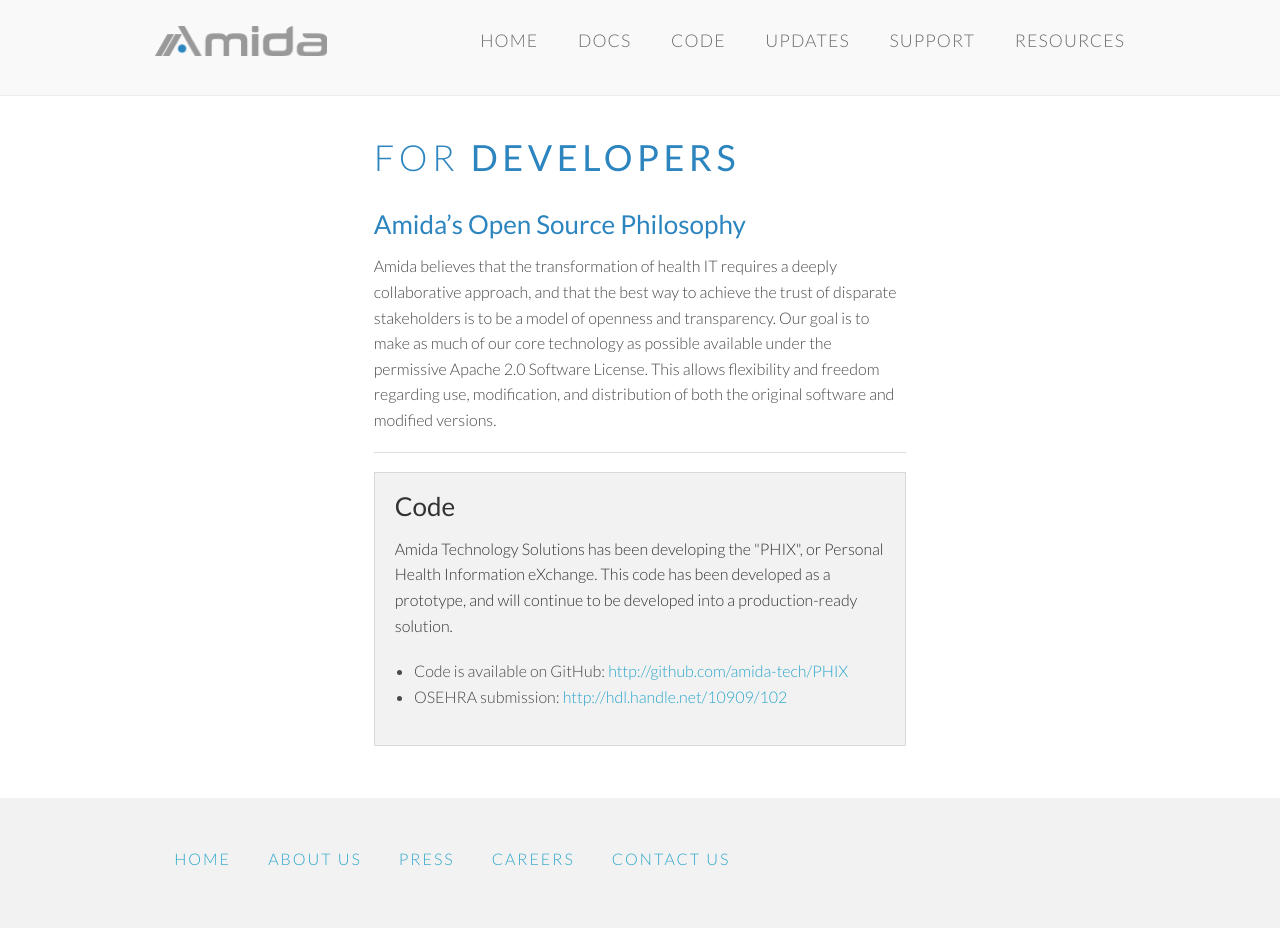
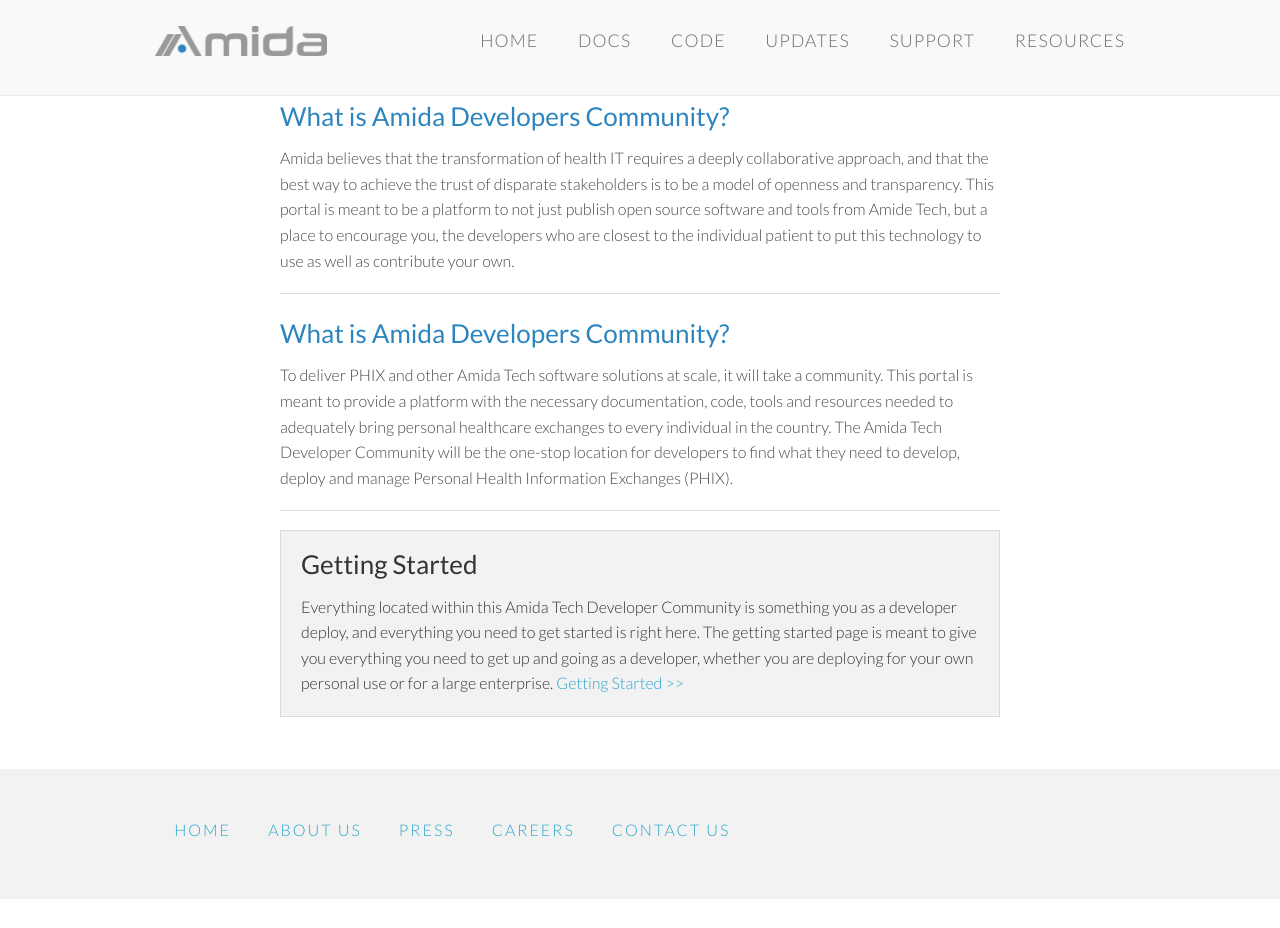
Before and after one commit to amida-tech/developers.amida.com, a Jekyll site: the page built from index.html, in a window 1280 px wide. Built offline with Jekyll 4.4.1, drawn with Linux system fonts in a browser that asks for light colours; after the commit the page ends 900 px from its top, so only the background shows below that.

Commit message:
add some home page content

```diff
--- a/index.html
+++ b/index.html
@@ -1,39 +1,44 @@
 ---
 layout: default
-title: Amida Dev
+title: Amida Developers Community
 overview: true
 ---
 
 <div class="row">
-<div class="large-9 large-centered columns">
+    <div class="large-12 large-centered columns">
 
-<h2>For <em>Developers</em></h2>
+        <h4>What is Amida Developers Community?</h4>
 
-<h4>Amida’s Open Source Philosophy</h4>
+        <p>Amida believes that the transformation of health IT requires a deeply collaborative approach, and that the best way to achieve the trust of disparate stakeholders is to be a model of openness and transparency. This portal is meant to be a platform to not just publish open source software and tools from Amide Tech, but a place to encourage you, the developers who are closest to the individual patient to put this technology to use as well as contribute your own.</p>
 
-<p>Amida believes that the transformation of health IT requires a deeply collaborative approach, and that the best way to achieve the trust of disparate stakeholders is to be a model of openness and transparency.  Our goal is to make as much of our core technology as possible available under the permissive Apache 2.0 Software License. This allows flexibility and freedom regarding use, modification, and distribution of both the original software and modified versions.</p>
+    <hr />
 
-<hr />
+    </div>
+</div>
 
-</div><!--/large 9  -->
-</div><!--/row  -->
+<div class="row">
+    <div class="large-12 large-centered columns">
 
+        <h4>What is Amida Developers Community?</h4>
+
+        <p>To deliver PHIX and other Amida Tech software solutions at scale, it will take a community. This portal is meant to provide a platform with the necessary documentation, code, tools and resources needed to adequately bring personal healthcare exchanges to every individual in the country. The Amida Tech Developer Community will be the one-stop location for developers to find what they need to develop, deploy and manage Personal Health Information Exchanges (PHIX).</p>
+
+    <hr />
+
+    </div>
+</div>
 
 <div class="row">
 
-<div class="large-9 large-centered columns">
-<div class="panel">
-<h4>Code</h4>
+    <div class="large-12 large-centered columns">
 
-<p>
-Amida Technology Solutions has been developing the "PHIX", or Personal Health Information eXchange. This code has been developed as a prototype, and will continue to be developed into a production-ready solution.
-<ul>
-<li>Code is available on GitHub: <a href="http://github.com/amida-tech/PHIX">http://github.com/amida-tech/PHIX</a></li>
-<li>OSEHRA submission: <a href="http://hdl.handle.net/10909/102">http://hdl.handle.net/10909/102</a></li>
-</ul>
-</p>
+        <div class="panel">
 
-</div><!--/panel  -->
-</div><!--/large 9-->
+         <h4>Getting Started</h4>
 
-</div><!--/row  -->
+         <p>Everything located within this Amida Tech Developer Community is something you as a developer deploy, and everything you need to get started is right here. The getting started page is meant to give you everything you need to get up and going as a developer, whether you are deploying for your own personal use or for a large enterprise. <a href="getting-started.html">Getting Started >></a></p>
+
+        </div>
+    </div>
+
+</div>
```
